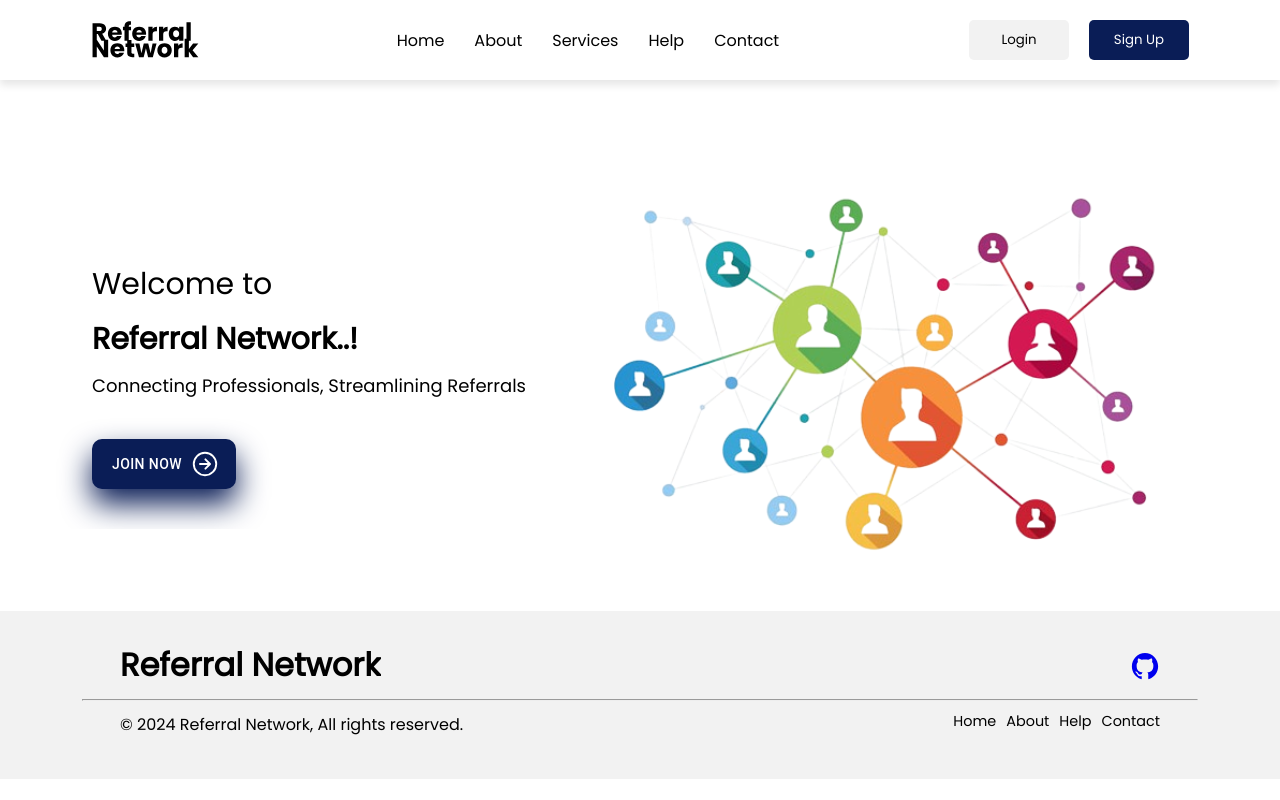
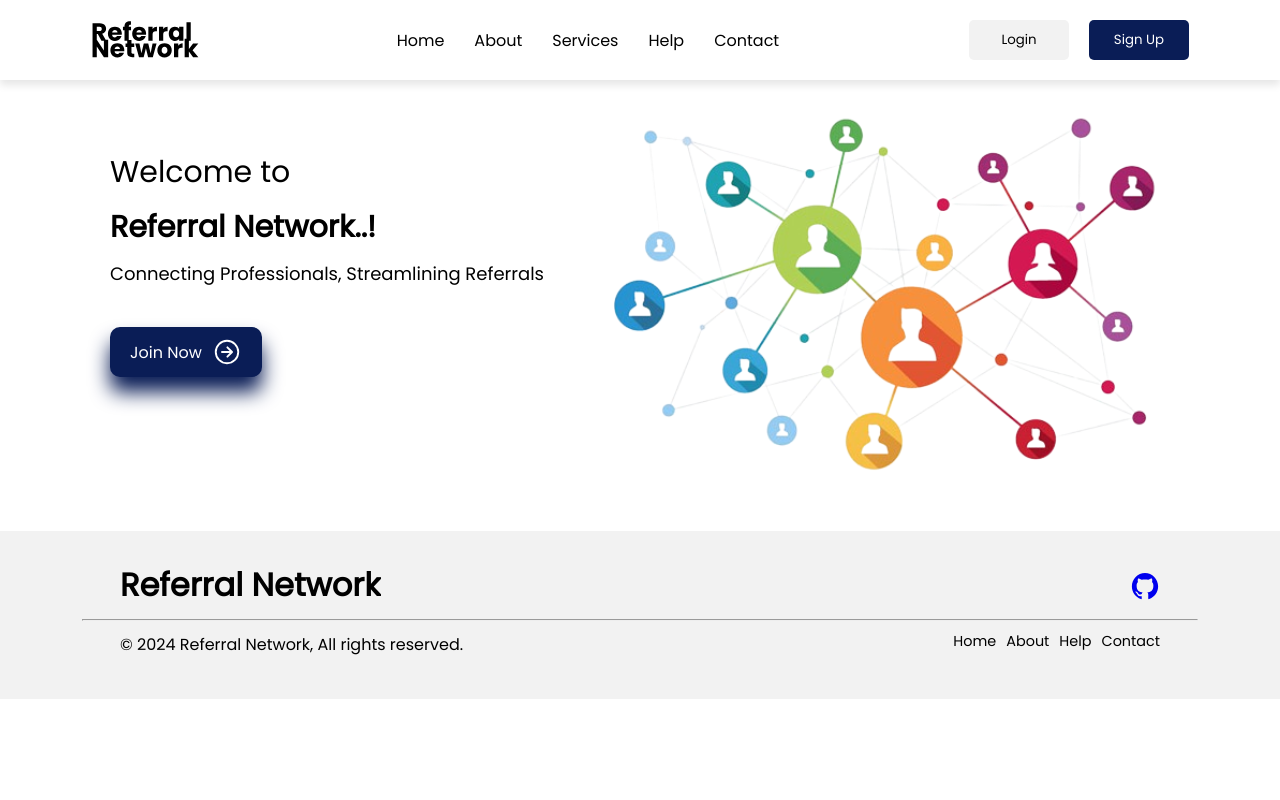
Before and after one commit to RutikKulkarni/ReferralNetworkHub, a React (Create React App) app in the folder frontend/: page / in a window 1280 px wide. Built offline with nearby package versions, Linux system fonts and the light colour scheme.

Commit message:
Fixed the Hero section alignment

```diff
--- a/frontend/package.json
+++ b/frontend/package.json
@@ -5,7 +5,6 @@
   "dependencies": {
     "@emotion/react": "^11.11.4",
     "@emotion/styled": "^11.11.5",
-    "@mui/material": "^5.15.17",
     "@testing-library/jest-dom": "^5.17.0",
     "@testing-library/react": "^13.4.0",
     "@testing-library/user-event": "^13.5.0",
--- a/frontend/src/components/Hero/Hero.jsx
+++ b/frontend/src/components/Hero/Hero.jsx
@@ -1,6 +1,5 @@
 import HeroImg from "../../assets/hero.svg";
 import styles from "./Hero.module.css";
-import { Button } from "@mui/material";
 import { IoArrowForwardCircleOutline } from "react-icons/io5";
 
 /**
@@ -11,29 +10,25 @@ const Hero = () => {
   return (
     <div className={styles.heroWrapper}>
       <div className={styles.heroParent}>
-        <img
-          src={HeroImg}
-          alt="Mobile Hero Image"
-          className={styles.smallHero}
-        />
-        <div className={styles.infos}>
-          <p className={styles.welcome}>Welcome to</p>
-          <p className={styles.referral}>Referral Network..!</p>
-          <p className={styles.info}>
+        <img src={HeroImg} alt="Mobile Hero" className={styles.smallHero} />
+        <div className={styles.textContent}>
+          <p className={styles.textWelcome}>Welcome to</p>
+          <p className={styles.textReferral}>Referral Network..!</p>
+          <p className={styles.textInfo}>
             Connecting Professionals, Streamlining Referrals
           </p>
-          <Button
-            variant="contained"
-            endIcon={<IoArrowForwardCircleOutline size={"30px"} />}
-            className={styles.joinNow}
-          >
-            Join Now
-          </Button>{" "}
+          <button variant="contained" className={styles.joinButton}>
+            Join Now{" "}
+            <IoArrowForwardCircleOutline
+              size={"30px"}
+              className={styles.arrowIcon}
+            />
+          </button>
         </div>
       </div>
 
       <div className={styles.hero}>
-        <img src={HeroImg} alt="Hero Image" />
+        <img src={HeroImg} alt="Hero" />
       </div>
     </div>
   );
--- a/frontend/src/components/Hero/Hero.module.css
+++ b/frontend/src/components/Hero/Hero.module.css
@@ -14,19 +14,39 @@
   display: flex;
   justify-content: center;
   align-items: center;
+  margin-bottom: auto;
 }
 
-/* Styles for JoinNow button */
-.joinNow {
-  background-color: var(--primary-color) !important;
-  border-radius: 10px !important;
-  padding: 10px 20px !important;
-  box-shadow: 0px 15px 30px var(--primary-color) !important;
+/* Styles for joinButton button */
+.joinButton {
+  padding: 10px 20px;
+  font-size: 16px;
+  border: none;
+  background-color: var(--primary-color);
+  color: var(--secondary-color);
+  border-radius: 10px;
+  cursor: pointer;
+  box-shadow: 0px 15px 20px var(--primary-color);
+  display: inline-flex;
+  align-items: center;
+  font-family: Poppins;
+}
+
+.joinButton:hover {
+  background-color: darken(10%);
+}
+
+.arrowIcon {
+  margin-left: 10px;
 }
 
 /* Styles for hero image */
+.hero {
+  margin-top: -30px;
+}
+
 .hero img {
-  height: 500px;
+  height: 550px;
 }
 
 /* Styles for smallHero image on smaller screens */
@@ -34,27 +54,28 @@
   display: none;
 }
 
-/* Styles for welcome and referral text */
-.welcome,
-.referral {
+/* Styles for textWelcome and textReferral text */
+.textWelcome,
+.textReferral {
   margin-bottom: 10px;
   font-size: 50px;
 }
 
-/* Styles for referral text */
-.referral {
+/* Styles for textReferral text */
+.textReferral {
   font-weight: 600;
 }
 
-/* Styles for info text */
-.info {
-  margin-bottom: 40px;
+/* Styles for textInfo text */
+.textInfo {
+  margin-bottom: 60px;
   font-size: 24px;
 }
 
-/* Styles for infos container */
-.infos {
+/* Styles for textContent container */
+.textContent {
   padding: 40px;
+  margin-right: auto;
 }
 
 /* Media query for screens up to 800px */
@@ -87,26 +108,26 @@
     object-fit: cover;
   }
 
-  /* Styles for welcome and referral text on smaller screens */
-  .welcome,
-  .referral {
+  /* Styles for textWelcome and textReferral text on smaller screens */
+  .textWelcome,
+  .textReferral {
     margin-bottom: 10px;
     font-size: 30px;
   }
 
-  /* Styles for referral text on smaller screens */
-  .referral {
+  /* Styles for textReferral text on smaller screens */
+  .textReferral {
     font-weight: 600;
   }
 
-  /* Styles for info text on smaller screens */
-  .info {
+  /* Styles for textInfo text on smaller screens */
+  .textInfo {
     margin-bottom: 40px;
     font-size: 18px;
   }
 
-  /* Styles for infos container on smaller screens */
-  .infos {
+  /* Styles for textContent container on smaller screens */
+  .textContent {
     padding: 40px 15px;
   }
 }
@@ -118,6 +139,7 @@
     margin: 0;
     padding: 80px 40px 20px 20px;
     width: 95%;
+    margin-top: -50px;
   }
 
   /* Styles for hero image container on medium-sized screens */
@@ -132,20 +154,25 @@
     object-fit: contain;
   }
 
-  /* Styles for welcome and referral text on medium-sized screens */
-  .welcome,
-  .referral {
+  .textContent {
+    margin-right: auto;
+    margin-left: 50px;
+  }
+
+  /* Styles for textWelcome and textReferral text on medium-sized screens */
+  .textWelcome,
+  .textReferral {
     margin-bottom: 10px;
     font-size: 30px;
   }
 
-  /* Styles for referral text on medium-sized screens */
-  .referral {
+  /* Styles for textReferral text on medium-sized screens */
+  .textReferral {
     font-weight: 600;
   }
 
-  /* Styles for info text on medium-sized screens */
-  .info {
+  /* Styles for textInfo text on medium-sized screens */
+  .textInfo {
     margin-bottom: 40px;
     font-size: 18px;
   }
```
